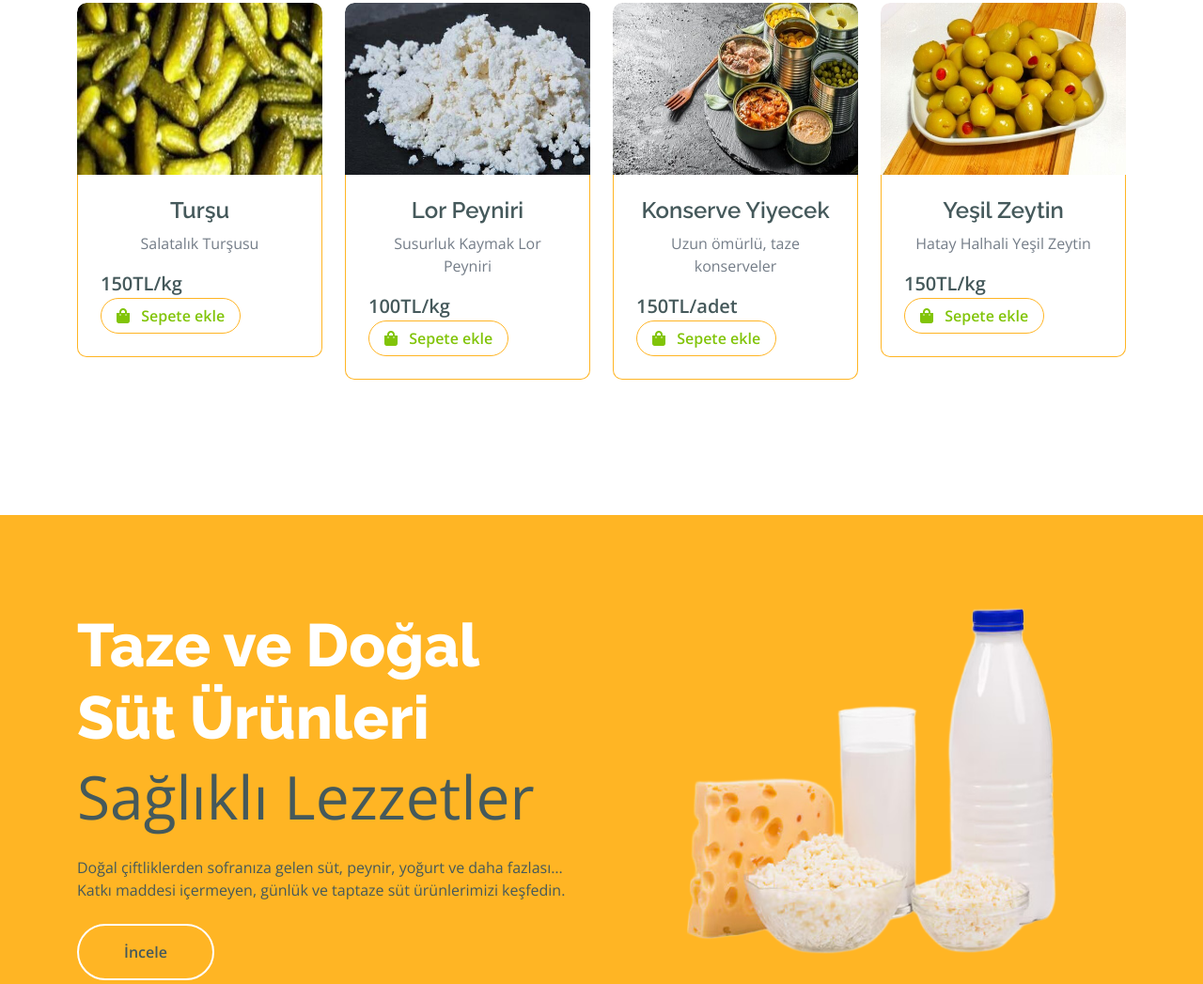
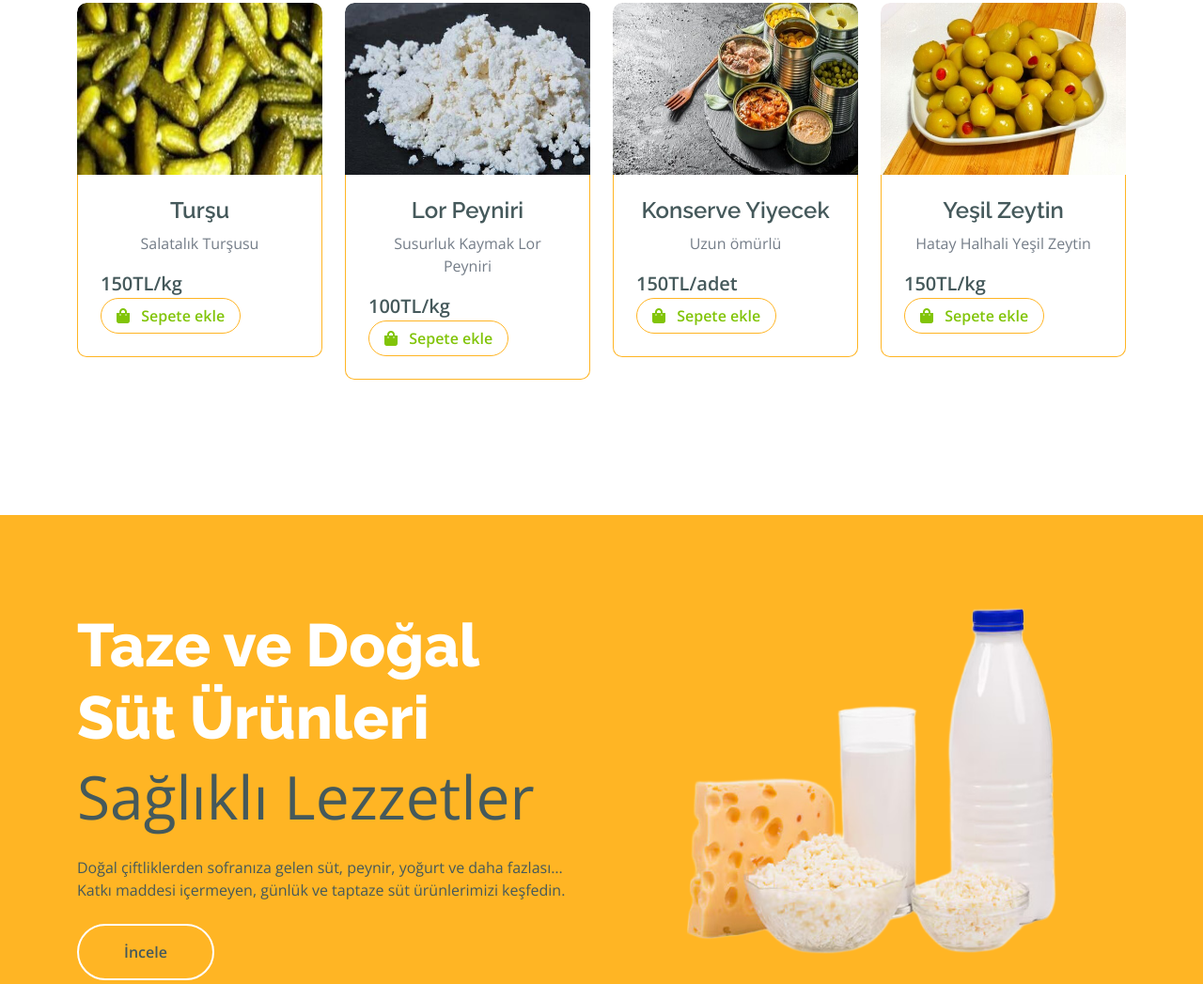
Before and after one commit to EmirhanSartik59/alkad, a plain HTML site: page index.html in a window 1280 px wide. Shown: the part 2193-3240 px from the top of the page at 94% size. Drawn offline with nearby package versions, Linux system fonts and the light colour scheme.

Commit message:
Update index.html

```diff
--- a/index.html
+++ b/index.html
@@ -408,7 +408,7 @@
                                                 </div>
                                                 <div class="p-4 border border-secondary border-top-0 rounded-bottom">
                                                     <h4>Konserve Yiyecek</h4>
-                                                    <p>Uzun ömürlü, taze konserveler</p>
+                                                    <p>Uzun ömürlü</p>
                                                     <div class="d-flex justify-content-between flex-lg-wrap">
                                                         <p class="text-dark fs-5 fw-bold mb-0">150TL/adet</p>
                                                         <a href="#" class="btn border border-secondary rounded-pill px-3 text-primary"><i class="fa fa-shopping-bag me-2 text-primary"></i> Sepete ekle</a>
@@ -641,7 +641,7 @@
                                                 </div>
                                                 <div class="p-4 border border-secondary border-top-0 rounded-bottom">
                                                     <h4>Konserve Yiyecek</h4>
-                                                    <p>Uzun ömürlü, taze konserveler</p>
+                                                    <p>Uzun ömürlü</p>
                                                     <div class="d-flex justify-content-between flex-lg-wrap">
                                                         <p class="text-dark fs-5 fw-bold mb-0">150TL/adet</p>
                                                         <a href="#" class="btn border border-secondary rounded-pill px-3 text-primary"><i class="fa fa-shopping-bag me-2 text-primary"></i> Sepete ekle</a>
```
